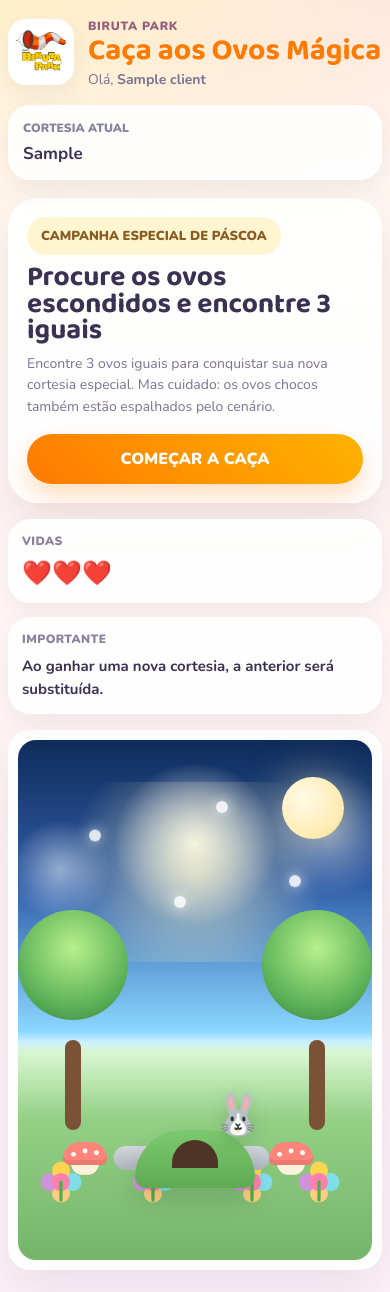
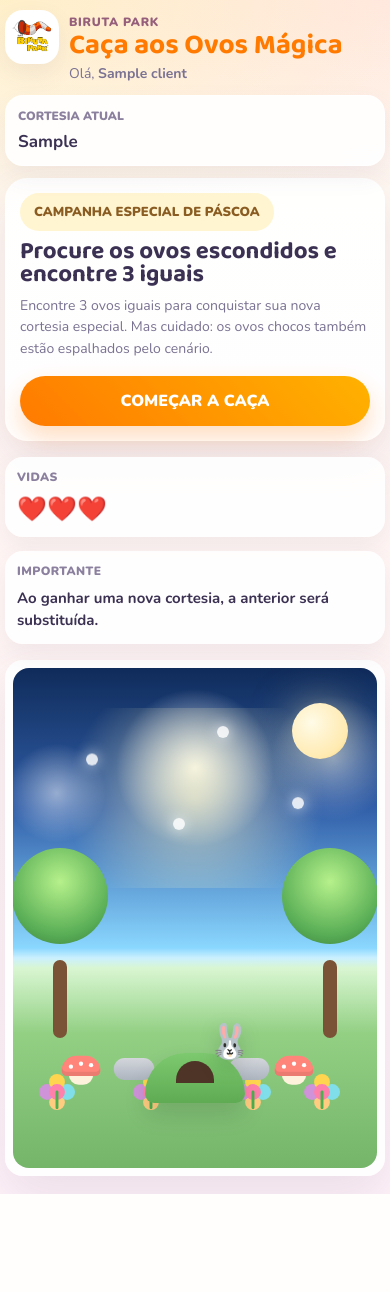
Before and after one commit to cvmontealto2019-ctrl/Raspadinha, a Flask app: page /game in a window 390 px wide. After the commit the page ends 1194 px from the top, so only its background shows below. Run offline with Flask 3, Linux system fonts and the light colour scheme; the visitor is signed in with stand-in values (Sample User, id 1); tables that the repository leaves empty hold one stand-in row (values such as "Sample post").

Commit message:
Update game.css

```diff
--- a/static/css/game.css
+++ b/static/css/game.css
@@ -663,16 +663,41 @@
 }
 
 @media (max-width: 640px){
+  .bp-game-shell{
+    width:min(100% - 10px, 1240px);
+    padding:10px 0 18px;
+  }
+
+  .bp-topbar{
+    gap:12px;
+    margin-bottom:12px;
+  }
+
+  .bp-brand{
+    gap:10px;
+    align-items:flex-start;
+  }
+
+  .bp-logo{
+    width:54px;
+    height:54px;
+  }
+
   .bp-title{
-    font-size:30px;
+    font-size:28px;
   }
 
   .bp-subtitle{
     font-size:14px;
   }
 
+  .bp-hero{
+    padding:14px;
+    border-radius:22px;
+  }
+
   .bp-hero-copy h2{
-    font-size:28px;
+    font-size:24px;
   }
 
   .bp-hero-copy p{
@@ -682,110 +707,111 @@
   .bp-life-box,
   .bp-tip-box,
   .bp-current-prize{
-    padding:14px;
+    padding:12px;
+    border-radius:18px;
   }
 
   .bp-scene-card{
-    padding:10px;
-    border-radius:22px;
+    padding:8px;
+    border-radius:18px;
   }
 
   .bp-scene{
-    min-height:520px;
-    border-radius:18px;
+    min-height:500px;
+    border-radius:16px;
   }
 
   .moon{
-    width:62px;
-    height:62px;
+    width:56px;
+    height:56px;
     top:7%;
     right:8%;
   }
 
   .tree{
-    width:110px;
-    height:220px;
-    bottom:25%;
+    width:94px;
+    height:190px;
+    bottom:26%;
   }
 
   .tree:before{
-    width:16px;
-    height:90px;
+    width:14px;
+    height:78px;
   }
 
   .tree:after{
-    width:110px;
-    height:110px;
+    width:96px;
+    height:96px;
   }
 
   .bunny-home{
-    width:120px;
-    height:58px;
-    bottom:14%;
+    width:100px;
+    height:50px;
+    bottom:13%;
   }
 
   .bunny-home:before{
-    width:46px;
-    height:28px;
-    top:10px;
+    width:38px;
+    height:22px;
+    top:8px;
   }
 
   .bunny-home:after{
-    font-size:40px;
-    top:-42px;
-    right:-8px;
+    font-size:34px;
+    top:-34px;
+    right:-6px;
   }
 
   .mushroom{
-    transform:scale(.82);
+    transform:scale(.72);
   }
 
   .flower{
-    transform:scale(.82);
+    transform:scale(.72);
   }
 
   .stone{
-    transform:scale(.86);
+    transform:scale(.78);
   }
 
   .spark{
-    transform:scale(.86);
+    transform:scale(.74);
   }
 
-  .bp-egg-card.size-sm{ width:66px; height:84px; }
-  .bp-egg-card.size-md{ width:78px; height:100px; }
-  .bp-egg-card.size-lg{ width:92px; height:116px; }
+  .bp-egg-card.size-sm{ width:58px; height:74px; }
+  .bp-egg-card.size-md{ width:70px; height:90px; }
+  .bp-egg-card.size-lg{ width:82px; height:104px; }
 
   .bp-egg-shell{
-    font-size:26px;
+    font-size:22px;
     border-width:3px;
   }
 
   .bp-egg-shell .stripe{
-    height:10px;
+    height:8px;
   }
 
   .bp-egg-open{
-    font-size:12px;
-    padding:8px;
+    font-size:11px;
+    padding:6px;
     border-width:3px;
   }
 
   .bp-modal{
-    padding:12px;
+    padding:10px;
   }
 
   .bp-modal-card{
-    padding:20px 16px;
-    border-radius:22px;
+    padding:18px 14px;
+    border-radius:20px;
   }
 
   .bp-modal-card h3{
-    font-size:32px;
+    font-size:28px;
   }
 
   .bp-result-message{
-    font-size:16px;
+    font-size:15px;
   }
 
   .bp-result-actions{
```
